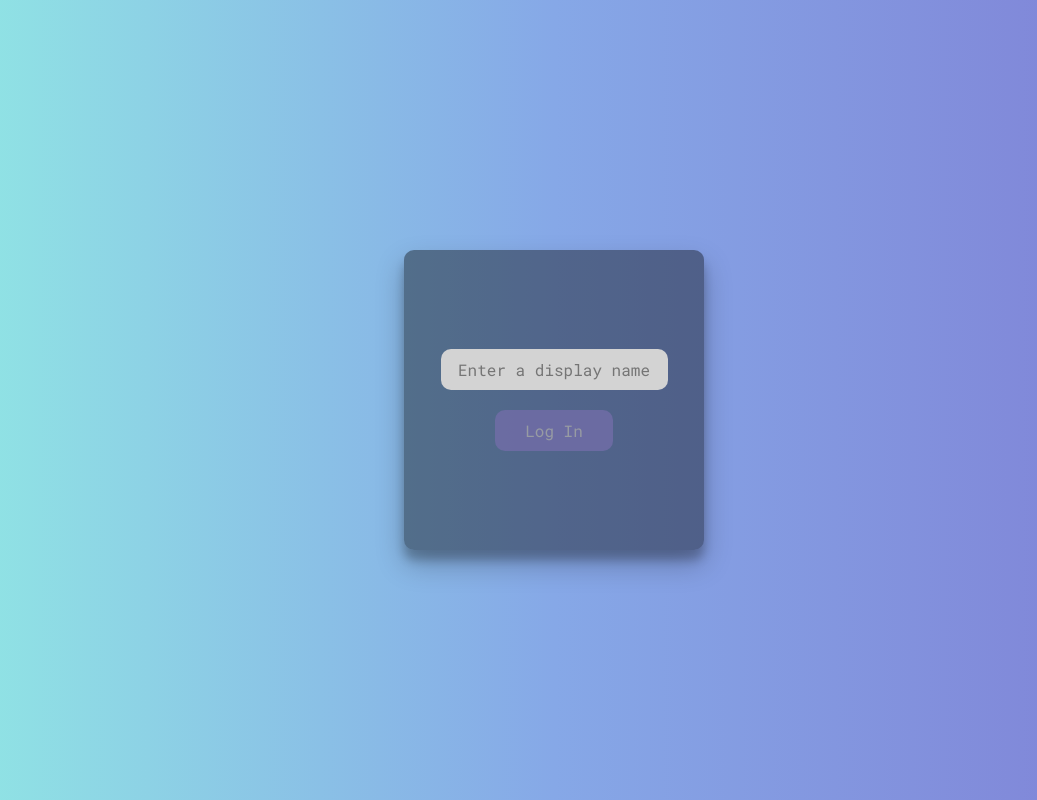
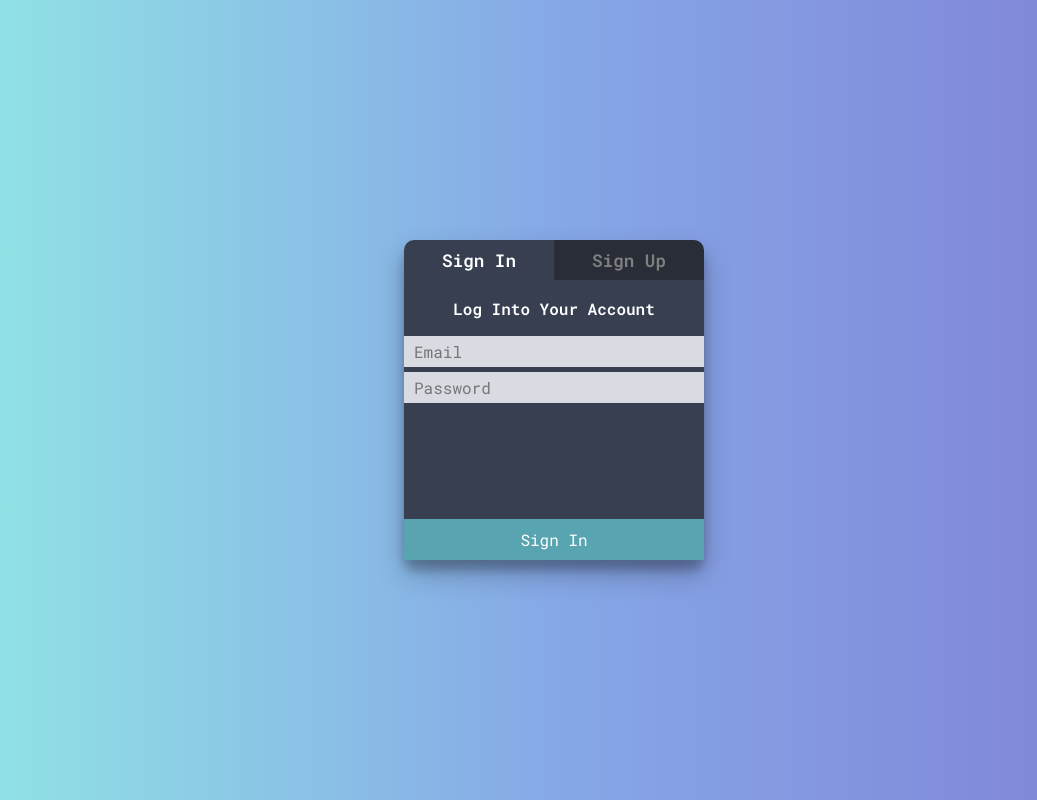
Before and after one commit to MohammedAlkaf/chat-system-using-socket-io, a React (Create React App) app in the folder client/: page / in a window 1280 px wide. Shown: the whole page, without its empty margins (86-1123 px from the left). Built offline with nearby package versions, Linux system fonts and the light colour scheme.

Commit message:
created login and signup pages

```diff
--- a/client/src/components/Login.js
+++ b/client/src/components/Login.js
@@ -1,45 +1,26 @@
-import { useState, useContext } from 'react';
-import styled from 'styled-components';
-import { CurrentUserContext } from '../contexts/userContext';
-import { useHistory } from 'react-router-dom';
+import { useState } from "react";
+import styled from "styled-components";
+import LoginBar from "./LoginBar";
+import Signin from './Signin';
+import Signup from './Signup';
 
 const Login = () => {
 
-    const history = useHistory();
+    const [ active, setActive ] = useState('sign in');
 
-    const { isLoggedIn, setCurrentUser, currentUser, setIsLoggedIn } = useContext(CurrentUserContext);
-    const [displayName, setDisplayName] = useState('');
-
-    const handleLogin = () => {
-        setCurrentUser(displayName);
-        setIsLoggedIn(true);
-        history.push('/rooms/select');
-    }
-
-    if (isLoggedIn) {
     return (
         <Wrapper>
-                <Message>
-                    You are already logged in as {currentUser}
-                </Message>
-                <Button
-                    onClick={(ev) => handleLogin(ev)}>
-                    Go to Rooms
-                </Button>
-            </Wrapper>
-        )
+            <LoginBar setActive = { setActive } active = { active }/>
+            <Container>
+                {
+                    active === 'sign in' &&
+                        <Signin/>
                 }
-    return (
-        <Wrapper>
-            <Input
-                placeholder='Enter a display name'
-                onChange={(ev) => setDisplayName(ev.target.value)}
-            />
-            <Button
-                disabled = { displayName.length === 0 }
-                onClick={(ev) => handleLogin(ev)}>
-                Log In
-            </Button>
+                            {
+                    active === 'sign up' &&
+                        <Signup/>
+                }
+            </Container>
         </Wrapper>
     )
 }
@@ -48,47 +29,17 @@ const Wrapper = styled.div`
     position:relative;
     display:flex;
     flex-direction: column;
-justify-content: center;
-align-items: center;
     width: 300px;
-height: 300px;
+    height: 320px;
     border-radius: 10px;
-background-color: rgba(0,0,0,0.4);
+    color: white;
     box-shadow: rgba(0, 0, 0, 0.25) 0px 14px 28px, rgba(0, 0, 0, 0.22) 0px 10px 10px;
 `;
 
-const Input = styled.input`
-font: inherit;
-outline: none;
-border:none;
-text-align: center;
-background-color:lightgrey;
-color:black;
-box-shadow: none;
-margin-bottom: 20px;
-padding: 10px;
-border-radius:10px;
-;
-`;
-const Button = styled.button`
-background: #726DA8;
-color: black;
-border: none;
-padding: 10px 30px;
-font: inherit;
-cursor: pointer;
-outline: inherit;
-border-radius: 10px;
-&:disabled {
-    cursor: not-allowed;
-    opacity: 0.8;
-    color: darkgrey;
-}
-`;
-const Message = styled.div`
-border: 1px solid red;
-padding: 10px;
-text-align:center;
+const Container = styled.div`
+    width: 100%;
+    height: calc( 100% - 40px);
+    border-radius: 0px 0px 10px 10px;
 `;
 
 export default Login
--- /dev/null
+++ b/client/src/components/LoginBar.js
@@ -0,0 +1,53 @@
+import styled from "styled-components";
+
+const LoginBar = ({ active, setActive }) => {
+
+    return(
+        <Wrapper>
+            <Item
+                active = {active === 'sign in'}
+                onClick={() => setActive('sign in')}
+                style = { { borderRadius: ' 10px 0px 0px 0px' }}
+            >
+                Sign In
+            </Item>
+            <Item
+                active = {active === 'sign up'}
+                onClick={()=> setActive('sign up')}
+                style = { { borderRadius: ' 0px 10px 0px 0px' }}
+            >
+                Sign Up
+            </Item>
+        </Wrapper>
+    )
+}
+
+const Wrapper = styled.div`
+display: flex;
+width:100%;
+height:40px;
+`;
+
+const Item = styled.button`
+font-weight: 700;
+font-size: 1.1em;
+flex:1;
+display: flex;
+justify-content: center;
+align-items: center;
+border: 0;
+background: #292D38;
+color: white;
+font-family: inherit;
+cursor: pointer;
+color:grey;
+outline: inherit;
+
+${({ active }) => active && `
+    background: #373F51;
+    color:white;
+`}
+
+`;
+
+export default LoginBar
--- /dev/null
+++ b/client/src/components/Signin.js
@@ -0,0 +1,106 @@
+import { useState, useContext } from 'react';
+import styled from 'styled-components';
+import { CurrentUserContext } from '../contexts/userContext';
+import { useHistory } from 'react-router-dom';
+
+const Signin = () => {
+
+    const history = useHistory();
+
+    const { isLoggedIn, setCurrentUser, currentUser, setIsLoggedIn } = useContext(CurrentUserContext);
+    const [displayName, setDisplayName] = useState('');
+
+    const initialUserInfo = {
+        email:'',
+        password:''
+    };
+
+    const [ loginForm, setLoginForm] = useState(initialUserInfo);
+
+    const handleLogin = (ev) => {
+        ev.preventDefault();
+        setCurrentUser(loginForm);
+        setIsLoggedIn(true);
+        history.push('/rooms/select');
+    }
+
+    return (
+        <Wrapper>
+            <Title>
+                Log Into Your Account
+            </Title>
+            <Form onSubmit={(ev) => handleLogin(ev)}>
+                <Input
+                    placeholder='Email'
+                    onChange={(ev) => setLoginForm({...loginForm, email: ev.target.value }) }
+                />
+                <Input
+                    placeholder='Password'
+                    onChange={(ev) => setLoginForm({...loginForm, passowrd: ev.target.value }) }
+                />
+                <Button type = 'submit'>
+                    Sign In
+                </Button>
+            </Form>
+        </Wrapper>
+    )
+}
+
+const Wrapper = styled.div`
+width:100%;
+height: 100%;
+background: #373F51;
+border-radius: 0px 0px 10px 10px;
+`;
+
+const Title = styled.h2`
+margin: 0;
+font-size: 1em;
+height: 20%;
+display: flex;
+justify-content: center;
+align-items: center;
+`;
+
+const Input = styled.input`
+    font: inherit;
+    outline: none;
+    border:0;
+    color:black;
+    box-shadow: none;
+    margin-bottom: 5px;
+    padding: 5px 10px;
+    background: #D8DBE2;
+`;
+
+const inputcontainer = styled.div`
+    display:flex;
+    background: #D8DBE2;
+`;
+
+const Form = styled.form`
+    position: relative;
+    height: 80%;
+    display: flex;
+    flex-direction: column;
+`;
+
+const Button = styled.button`
+position: absolute;
+width: 100%;
+bottom: 0;
+background: #58A4B0;
+margin-top: 25px;
+color: white;
+border: none;
+padding: 10px 30px;
+font: inherit;
+cursor: pointer;
+outline: inherit;
+&:disabled {
+    cursor: not-allowed;
+    opacity: 0.8;
+    color: darkgrey;
+}
+`;
+export default Signin
--- /dev/null
+++ b/client/src/components/Signup.js
@@ -0,0 +1,106 @@
+import { useState, useContext } from 'react';
+import styled from 'styled-components';
+import { CurrentUserContext } from '../contexts/userContext';
+import { useHistory } from 'react-router-dom';
+
+const Signup = () => {
+
+    const history = useHistory();
+
+    const { isLoggedIn, setCurrentUser, currentUser, setIsLoggedIn } = useContext(CurrentUserContext);
+
+    const initialUserInfo = {
+        email:'',
+        password:''
+    };
+
+    const [ userInfo, setUserInfo] = useState(initialUserInfo);
+
+    const handleLogin = () => {
+        setCurrentUser(userInfo);
+        setIsLoggedIn(true);
+        history.push('/rooms/select');
+    }
+
+    return (
+        <Wrapper>
+            <Title>
+                Sign Up with a New Account
+                </Title>
+            <Form>
+                <Input
+                    placeholder='Email'
+                />
+                <Input
+                    placeholder='Display Name'
+                />
+                <Input
+                    placeholder='Password'
+                />
+                <Input
+                    placeholder='Confirm Password'
+                />
+                <Input
+                    placeholder='Avatar URL'
+                />
+                <Button type = 'submit'>
+                    Sign Up
+                </Button>
+            </Form>
+        </Wrapper>
+    )
+}
+
+const Wrapper = styled.div`
+width:100%;
+height: 100%;
+background: #373F51;
+border-radius: 0px 0px 10px 10px;
+`;
+
+const Title = styled.h2`
+margin: 0;
+font-size: 1em;
+height: 20%;
+display: flex;
+justify-content: center;
+align-items: center;
+`;
+
+const Input = styled.input`
+    font: inherit;
+    outline: none;
+    border:0;
+    color:black;
+    box-shadow: none;
+    margin-bottom: 5px;
+    padding: 5px 10px;
+    background: #D8DBE2;
+`;
+
+const Form = styled.form`
+    position: relative;
+    height: 80%;
+    display: flex;
+    flex-direction: column;
+`;
+
+const Button = styled.button`
+position: absolute;
+width: 100%;
+bottom: 0;
+background: #58A4B0;
+margin-top: 25px;
+color: white;
+border: none;
+padding: 10px 30px;
+font: inherit;
+cursor: pointer;
+outline: inherit;
+&:disabled {
+    cursor: not-allowed;
+    opacity: 0.8;
+    color: darkgrey;
+}
+`;
+export default Signup
```
Also changed, not shown: client/src/components/SendMessage.js (+8 -1 lines), client/src/contexts/userContext.js (line endings or trailing spaces). Lines whose indentation alone changed are shown as unchanged.
